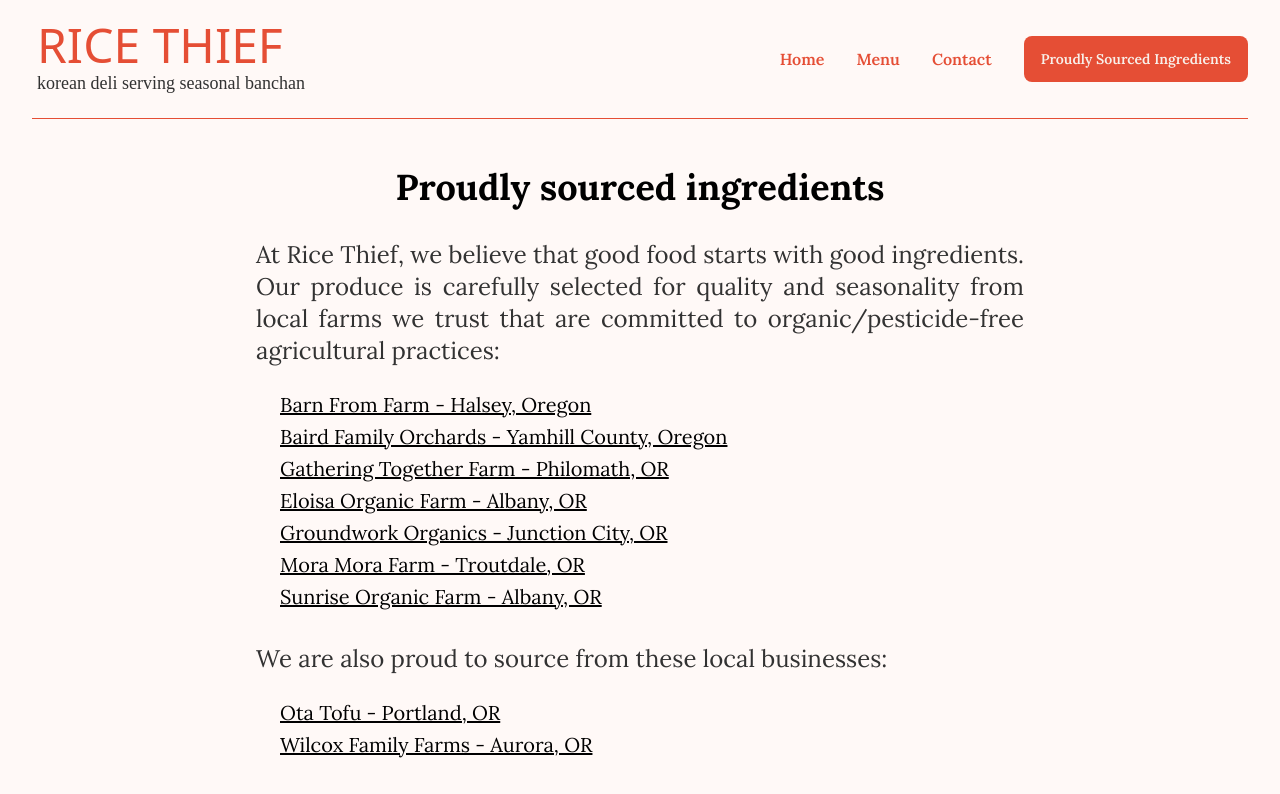
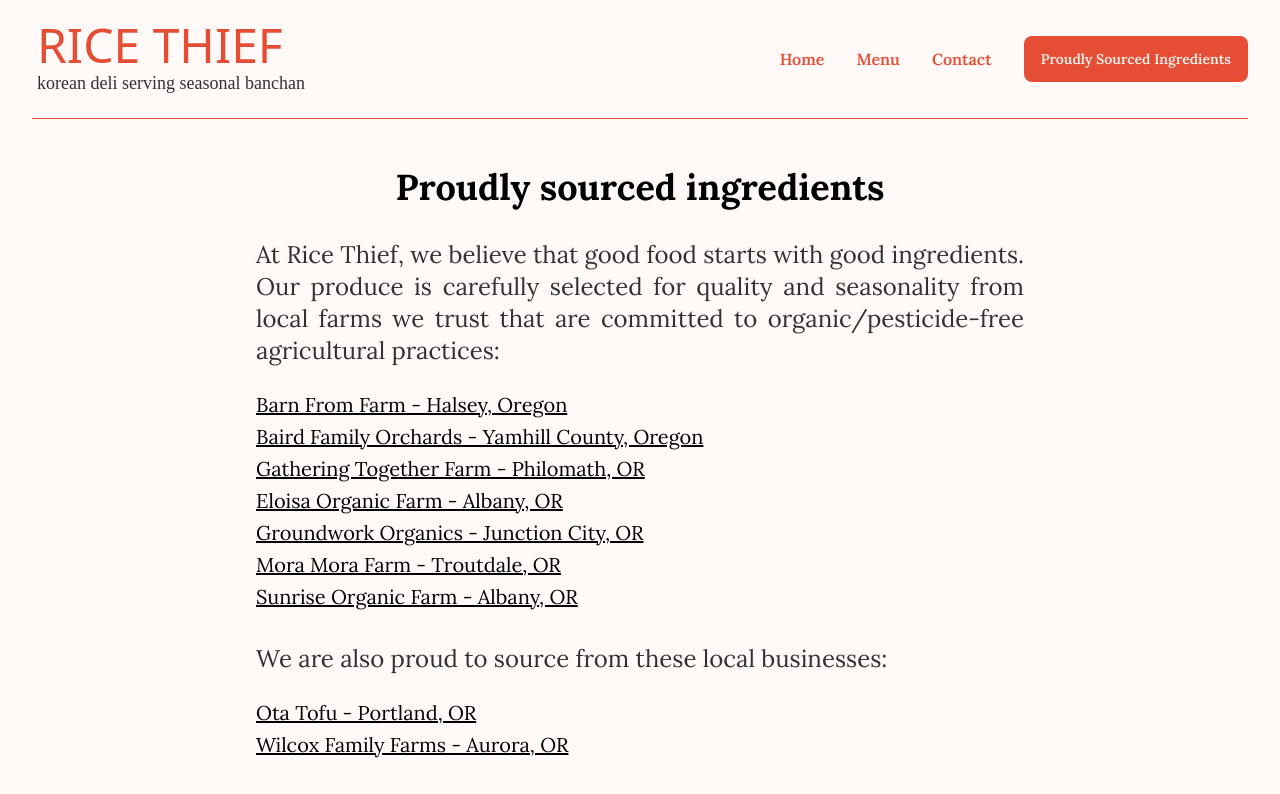
Before and after one commit to IanKBovard/ricethiefpdx, a React (Vite) app: page /proudlysourcedingredients in a window 1280 px wide. Shown: the top 794 px of the page. Built offline with nearby package versions, Linux system fonts and the light colour scheme; a web font is replaced by a local one.

Commit message:
changed about copy to banchan, removed left margin from proudly sourced links

```diff
--- a/src/Components/About.jsx
+++ b/src/Components/About.jsx
@@ -27,7 +27,7 @@
         </p>
         <br />
         <p className='text-justify md:text-2xl italic'>
-          Rice Thief, or bap do duk (밥도둑), refers to food so
+          Rice Thief, or bap do duk (밥도둑), refers to banchan so
           delicious that it steals the rice you must eat with it.
         </p>
       </div>
--- a/src/Pages/ProudlySourcedIngredients.jsx
+++ b/src/Pages/ProudlySourcedIngredients.jsx
@@ -14,7 +14,7 @@
           to organic/pesticide-free agricultural practices:
         </p>
       </div>
-      <div className='flex flex-col mt-6 ml-6 gap-1'>
+      <div className='flex flex-col mt-6 gap-1'>
         <p className='md:text-xl'>
           <a
             href='https://www.instagram.com/barnfrogfarms/'
@@ -86,7 +86,7 @@
           We are also proud to source from these local businesses:
         </p>
       </div>
-      <div className='flex flex-col mt-6 ml-6 gap-1'>
+      <div className='flex flex-col mt-6 gap-1'>
         <p className='md:text-xl'>
           <a
             href='https://www.otapdx.com/'
```
